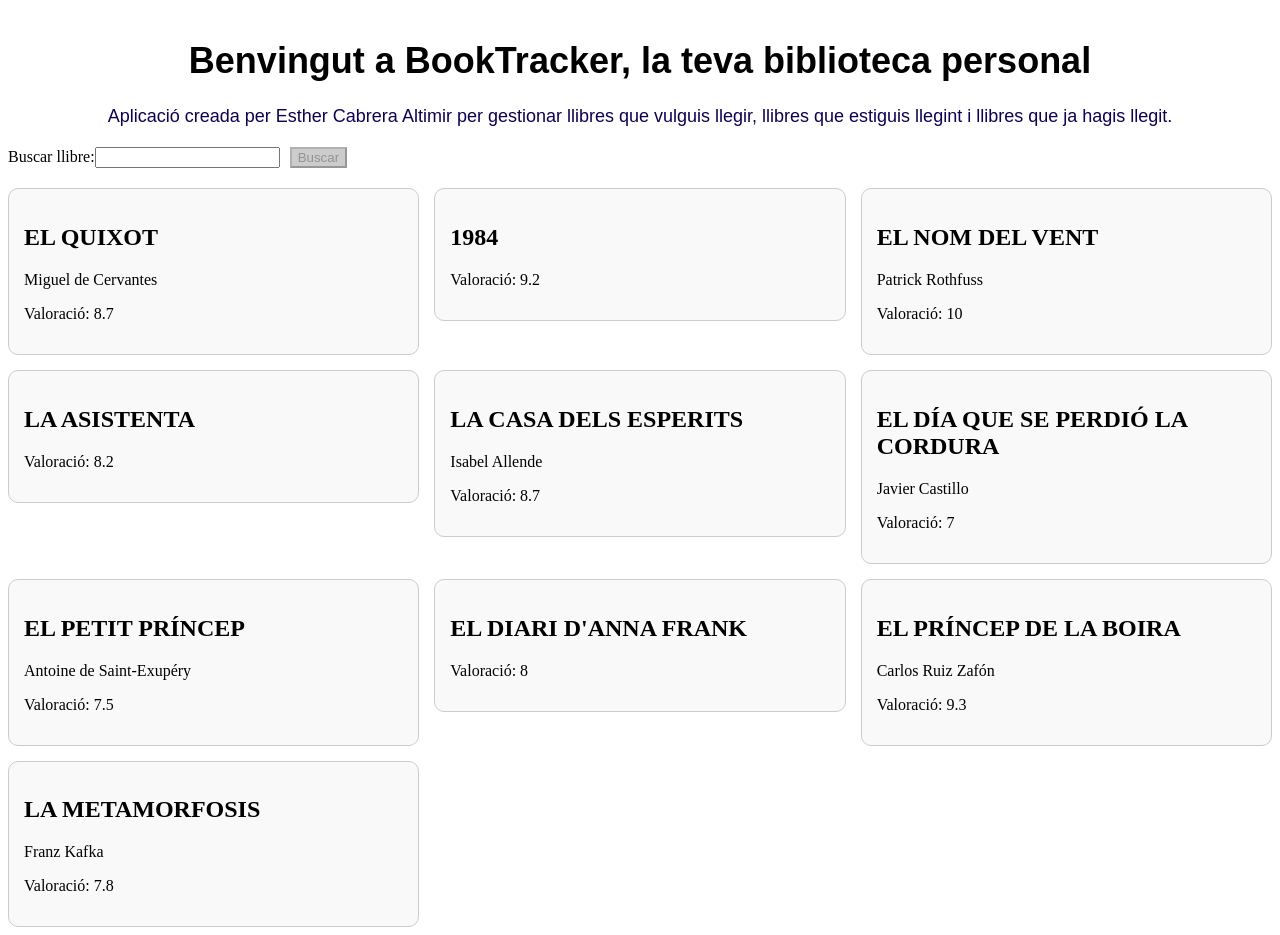
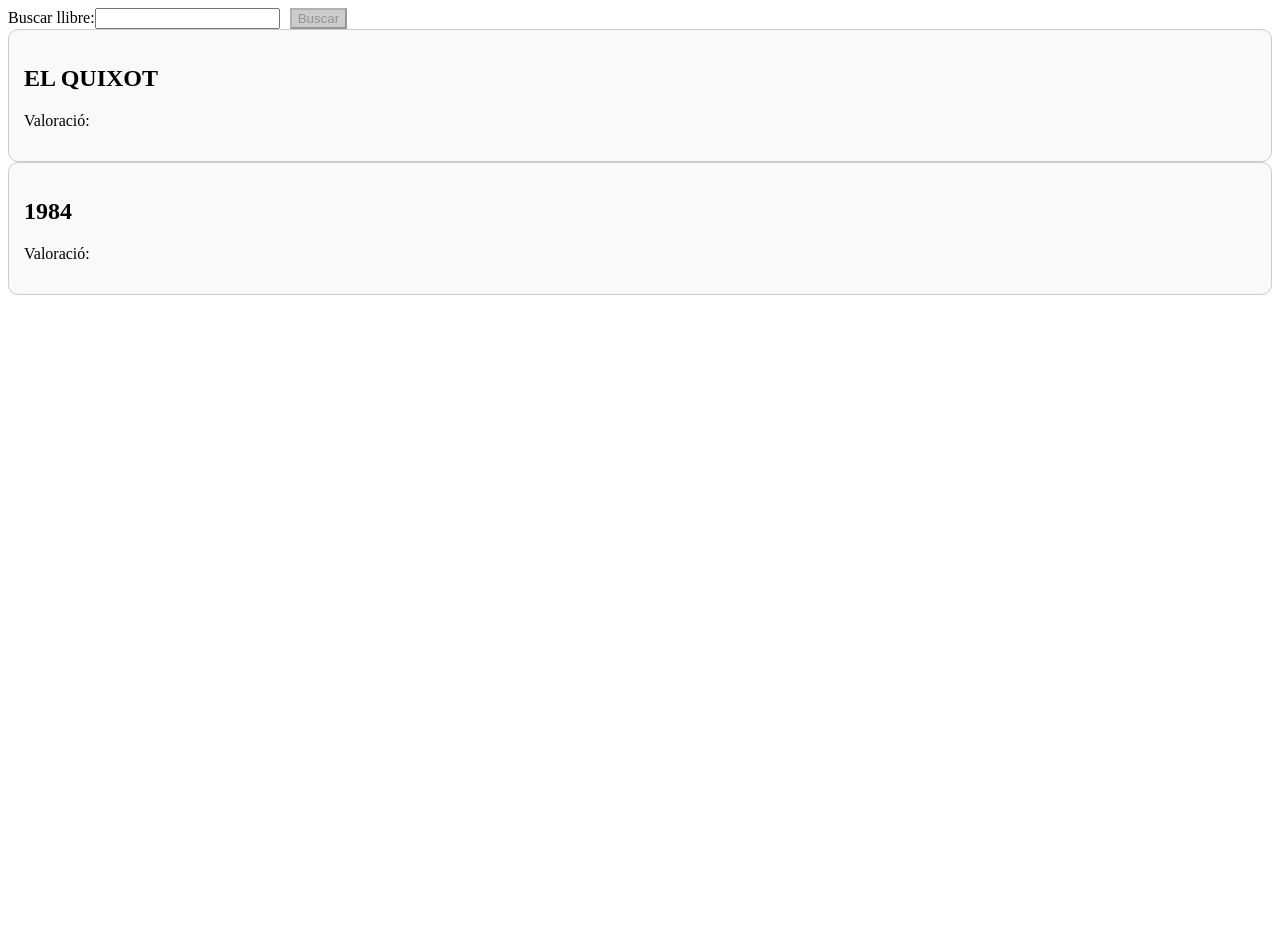
Before and after one commit to esther-cabrera/booktracker, an Angular app: page / in a window 1280 px wide. After the commit the page ends 800 px from the top, so only its background shows below. Built offline with nearby package versions, Linux system fonts and the light colour scheme; data requests are answered from the project's data file.

Commit message:
exercici 1

```diff
--- /dev/null
+++ b/db.json
@@ -0,0 +1,24 @@
+{
+  "elements": [
+    {
+      "id": 1,
+      "nom": "El Quixot",
+      "descripcio": "Clàssic",
+      "categoria": "Novel·la",
+      "preu": 8.7,
+      "imatge": "https://via.placeholder.com/150",
+      "popular": true,
+      "stock": 10
+    },
+    {
+      "id": 2,
+      "nom": "1984",
+      "descripcio": "Distopia",
+      "categoria": "Ciència ficció",
+      "preu": 9.2,
+      "imatge": "https://via.placeholder.com/150",
+      "popular": true,
+      "stock": 5
+    }
+  ]
+}
--- a/src/app/app.component.html
+++ b/src/app/app.component.html
@@ -1,7 +1 @@
-<h1>Benvingut a BookTracker, la teva biblioteca personal</h1>
-
-<p>
-  Aplicació creada per Esther Cabrera Altimir per gestionar llibres que vulguis
-  llegir, llibres que estiguis llegint i llibres que ja hagis llegit.
-</p>
 <app-llista-elements></app-llista-elements>
--- a/src/app/app.component.ts
+++ b/src/app/app.component.ts
@@ -1,5 +1,6 @@
 import { Component } from '@angular/core';
 import { LlistaElementsComponent } from './components/llista-elements/llista-elements.component';
+
 
 @Component({
   selector: 'app-root',
--- a/src/app/app.config.ts
+++ b/src/app/app.config.ts
@@ -1,8 +1,13 @@
 import { ApplicationConfig, provideZoneChangeDetection } from '@angular/core';
 import { provideRouter } from '@angular/router';
+import { provideHttpClient } from '@angular/common/http';
 
 import { routes } from './app.routes';
 
 export const appConfig: ApplicationConfig = {
-  providers: [provideZoneChangeDetection({ eventCoalescing: true }), provideRouter(routes)]
+  providers: [
+    provideZoneChangeDetection({ eventCoalescing: true }),
+    provideHttpClient(),
+    provideRouter(routes),
+  ],
 };
--- a/src/app/components/llista-elements/llista-elements.component.html
+++ b/src/app/components/llista-elements/llista-elements.component.html
@@ -1,12 +1,15 @@
-<div class="cerca">
-  <app-barra-cerca (cerca)="filtrar($event)"></app-barra-cerca>
+<app-barra-cerca></app-barra-cerca>
+
+<div *ngIf="carregant()">
+  <p>Carregant...</p>
 </div>
-<p *ngIf="filtrats.length === 0">No hi ha resultats</p>
 
-<div class="llista">
-  <app-targeta-element
-    *ngFor="let e of filtrats; trackBy: trackById"
-    [element]="e"
-  >
+<div *ngIf="error()">
+  <p>{{ error() }}</p>
+  <button (click)="reintentar()">Reintentar</button>
+</div>
+
+<div *ngIf="!carregant() && !error()">
+  <app-targeta-element *ngFor="let e of elements()" [element]="e">
   </app-targeta-element>
 </div>
--- a/src/app/components/llista-elements/llista-elements.component.ts
+++ b/src/app/components/llista-elements/llista-elements.component.ts
@@ -1,28 +1,26 @@
-import { Component } from '@angular/core';
+import { Component, inject, OnInit } from '@angular/core';
 import { CommonModule } from '@angular/common';
-import { Element } from '../../models/element.model';
-import { DADES_MOCK } from '../../mock/dades-mock';
 import { TargetaElementComponent } from '../targeta-element/targeta-element.component';
 import { BarraCercaComponent } from '../barra-cerca/barra-cerca.component';
+import { ElementService } from '../../services/element.service';
 
 @Component({
   selector: 'app-llista-elements',
   standalone: true,
   imports: [CommonModule, TargetaElementComponent, BarraCercaComponent],
   templateUrl: './llista-elements.component.html',
-  styleUrls: ['./llista-elements.component.scss'],
 })
-export class LlistaElementsComponent {
-  elements = DADES_MOCK;
-  filtrats = DADES_MOCK;
+export class LlistaElementsComponent implements OnInit {
+  private elementService = inject(ElementService);
 
-  filtrar(text: string) {
-    this.filtrats = this.elements.filter((e) =>
-      e.nom.toLowerCase().includes(text.toLowerCase()),
-    );
+  elements = this.elementService.elements;
+  carregant = this.elementService.carregant;
+  error = this.elementService.error;
+
+  ngOnInit() {
+    this.elementService.obtenirPopulars();
   }
-
-  trackById(index: number, item: any) {
-    return item.id;
+  reintentar() {
+    this.elementService.obtenirPopulars();
   }
 }
--- /dev/null
+++ b/src/app/services/element.service.ts
@@ -0,0 +1,37 @@
+import { Injectable, inject, signal } from '@angular/core';
+import { HttpClient } from '@angular/common/http';
+import { environment } from '../../environments/environment';
+
+
+@Injectable({
+  providedIn: 'root',
+})
+export class ElementService {
+  private http = inject(HttpClient);
+
+  private _elements = signal<any[]>([]);
+  private _carregant = signal(false);
+  private _error = signal<string | null>(null);
+
+  elements = this._elements.asReadonly();
+  carregant = this._carregant.asReadonly();
+  error = this._error.asReadonly();
+
+  obtenirPopulars() {
+    this._carregant.set(true);
+    this._error.set(null);
+
+    this.http
+      .get<any[]>(`${environment.apiUrl}/elements?popular=true`)
+      .subscribe({
+        next: (data) => {
+          this._elements.set(data);
+          this._carregant.set(false);
+        },
+        error: () => {
+          this._error.set('Error carregant');
+          this._carregant.set(false);
+        },
+      });
+  }
+}
--- /dev/null
+++ b/src/environments/environment.ts
@@ -0,0 +1,3 @@
+export const environment = {
+  apiUrl: 'http://localhost:3000',
+};
```
Also changed, not shown: 1 other file (tests, documents, lock files or other folders).
